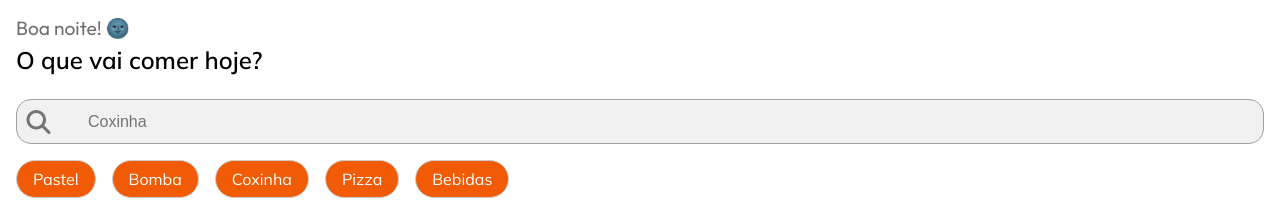
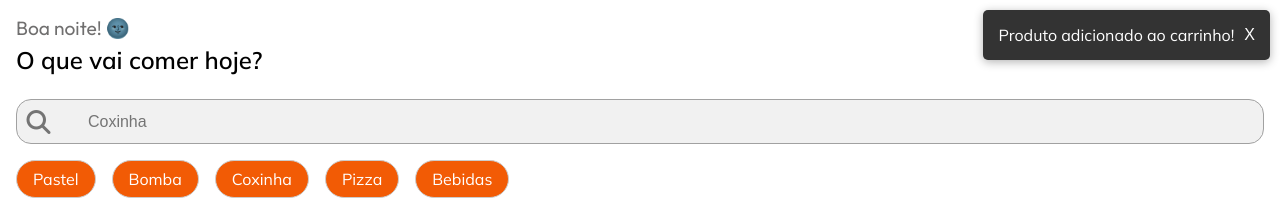
Before and after one commit to Jazyell94/delivery, a plain HTML site: page index.html in a window 1280 px wide. Both pictures are taken after a click on the icon 587 px from the left and 367 px from the top of the page. Shown: the top 202 px of the page. Drawn offline with Linux system fonts and the light colour scheme.

Commit message:
Add files via upload

```diff
--- a/assets/css/style.css
+++ b/assets/css/style.css
@@ -469,3 +469,34 @@ body {
       transform: rotate(360deg);
     }
   }
+
+
+
+
+
+  .notificacao {
+    position: fixed;
+    top: 10px;
+    right: 10px;
+    background-color: #333;
+    color: #fff;
+    padding: 15px;
+    border-radius: 5px;
+    display: flex;
+    align-items: center;
+    box-shadow: 0 2px 10px rgba(0,0,0,0.3);
+    z-index: 1000;
+  }
+
+  .notificacao .fechar-notificacao {
+    background: none;
+    border: none;
+    color: #fff;
+    font-size: 16px;
+    margin-left: 10px;
+    cursor: pointer;
+  }
+
+  .notificacao .fechar-notificacao:hover {
+    color: #ff6666;
+  }
--- a/assets/js/script.js
+++ b/assets/js/script.js
@@ -286,6 +286,7 @@ function renderDefaultProducts() {
   icon.addEventListener('click', () => {
     const product = products[icon.dataset.index];
     adicionarAoCarrinho(product);
+    mostrarNotificacao('Produto adicionado ao carrinho!');
   });
 });
 }
@@ -365,8 +366,9 @@ function renderPastelProducts( products = pastel ) {
   const plusIcons = pastelContainer.querySelectorAll('.fa-plus');
   plusIcons.forEach(icon => {
   icon.addEventListener('click', () => {
-      const product = pastel[icon.dataset.index];
+    const product = products[icon.dataset.index];
     adicionarAoCarrinho(product);
+    mostrarNotificacao('Produto adicionado ao carrinho!');
   });
 });
 }
@@ -425,8 +427,9 @@ function renderBombaProducts( products = bomba ) {
   const plusIcons = bombaContainer.querySelectorAll('.fa-plus');
   plusIcons.forEach(icon => {
   icon.addEventListener('click', () => {
-      const product = bomba[icon.dataset.index];
+    const product = products[icon.dataset.index];
     adicionarAoCarrinho(product);
+    mostrarNotificacao('Produto adicionado ao carrinho!');
   });
 });
 }
@@ -485,8 +488,9 @@ function renderCoxinhaProducts( products = coxinha ) {
   const plusIcons = coxinhaContainer.querySelectorAll('.fa-plus');
   plusIcons.forEach(icon => {
   icon.addEventListener('click', () => {
-      const product = coxinha[icon.dataset.index];
+    const product = products[icon.dataset.index];
     adicionarAoCarrinho(product);
+    mostrarNotificacao('Produto adicionado ao carrinho!');
   });
 });
 }
@@ -546,8 +550,9 @@ function renderPizzaProducts( products = pizza) {
   const plusIcons = pizzaContainer.querySelectorAll('.fa-plus');
   plusIcons.forEach(icon => {
   icon.addEventListener('click', () => {
-      const product = pizza[icon.dataset.index];
+    const product = products[icon.dataset.index];
     adicionarAoCarrinho(product);
+    mostrarNotificacao('Produto adicionado ao carrinho!');
   });
 });
 }
@@ -605,15 +610,18 @@ function renderBebidasProducts(products = bebidas) {
     bebidasContainer.insertAdjacentHTML('beforeend', productHTML);
   });
 
+
   const plusIcons = bebidasContainer.querySelectorAll('.fa-plus');
   plusIcons.forEach(icon => {
   icon.addEventListener('click', () => {
     const product = products[icon.dataset.index];
     adicionarAoCarrinho(product);
-      alert('Produto adicionado ao carrinho!');
+    mostrarNotificacao('Produto adicionado ao carrinho!');
   });
 });
+
 }
+
 
 function adicionarAoCarrinho(product) {
   if (product) {
@@ -622,6 +630,7 @@ function adicionarAoCarrinho(product) {
     console.error("Produto não encontrado");
   }
 }
+
 ///////////////////////////////////////////////////////////////////////////////
 
 // ESTRUTURA PARA O CARRINHO //
@@ -835,3 +844,36 @@ function sendCartToWhatsApp(totalPrice) {
 }
 
 ////////////////////////////////////////////////////////////////////////////
+
+// FUNÇÃO PARA MOSTRAR NOTIFICAÇÃO AO ADCIONAR AO CARRINHO //
+function mostrarNotificacao(mensagem) {
+  // Crie a div da notificação
+  const notificacao = document.createElement('div');
+  notificacao.classList.add('notificacao');
+
+  // Crie o conteúdo da notificação
+  const conteudo = document.createElement('span');
+  conteudo.textContent = mensagem;
+
+  // Crie o botão de fechar
+  const botaoFechar = document.createElement('button');
+  botaoFechar.textContent = 'X';
+  botaoFechar.classList.add('fechar-notificacao');
+  botaoFechar.addEventListener('click', () => {
+    notificacao.remove();
+  });
+
+  // Adicione o conteúdo e o botão ao elemento de notificação
+  notificacao.appendChild(conteudo);
+  notificacao.appendChild(botaoFechar);
+
+  // Adicione a notificação ao body (ou outro contêiner adequado)
+  document.body.appendChild(notificacao);
+
+  // Remova a notificação após alguns segundos
+  setTimeout(() => {
+    notificacao.remove();
+  }, 5000); // 5000 ms = 5 segundos
+}
+
+/////////////////////////////////////////////////////////////////////////
```
Lines whose indentation alone changed are shown as unchanged.
